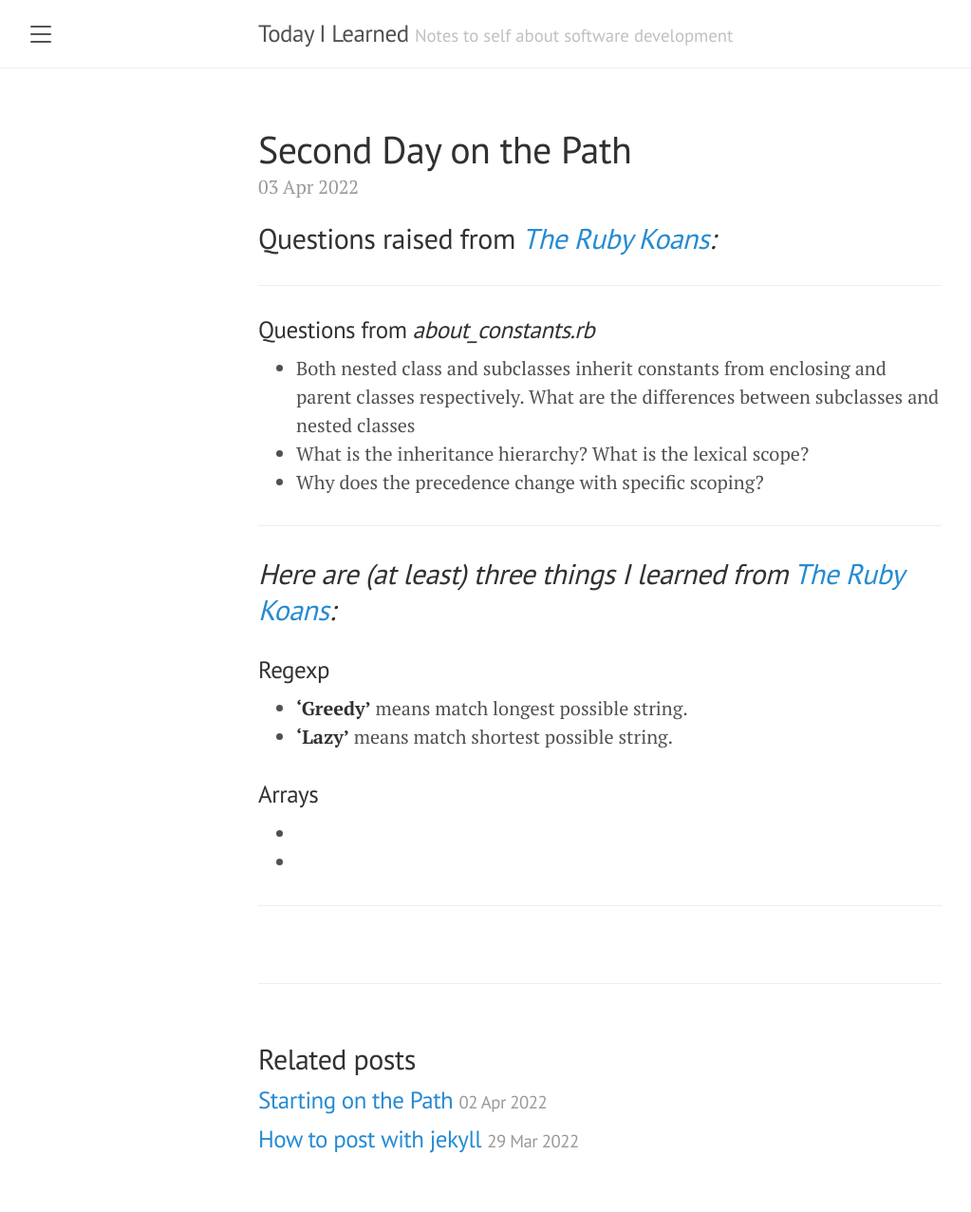
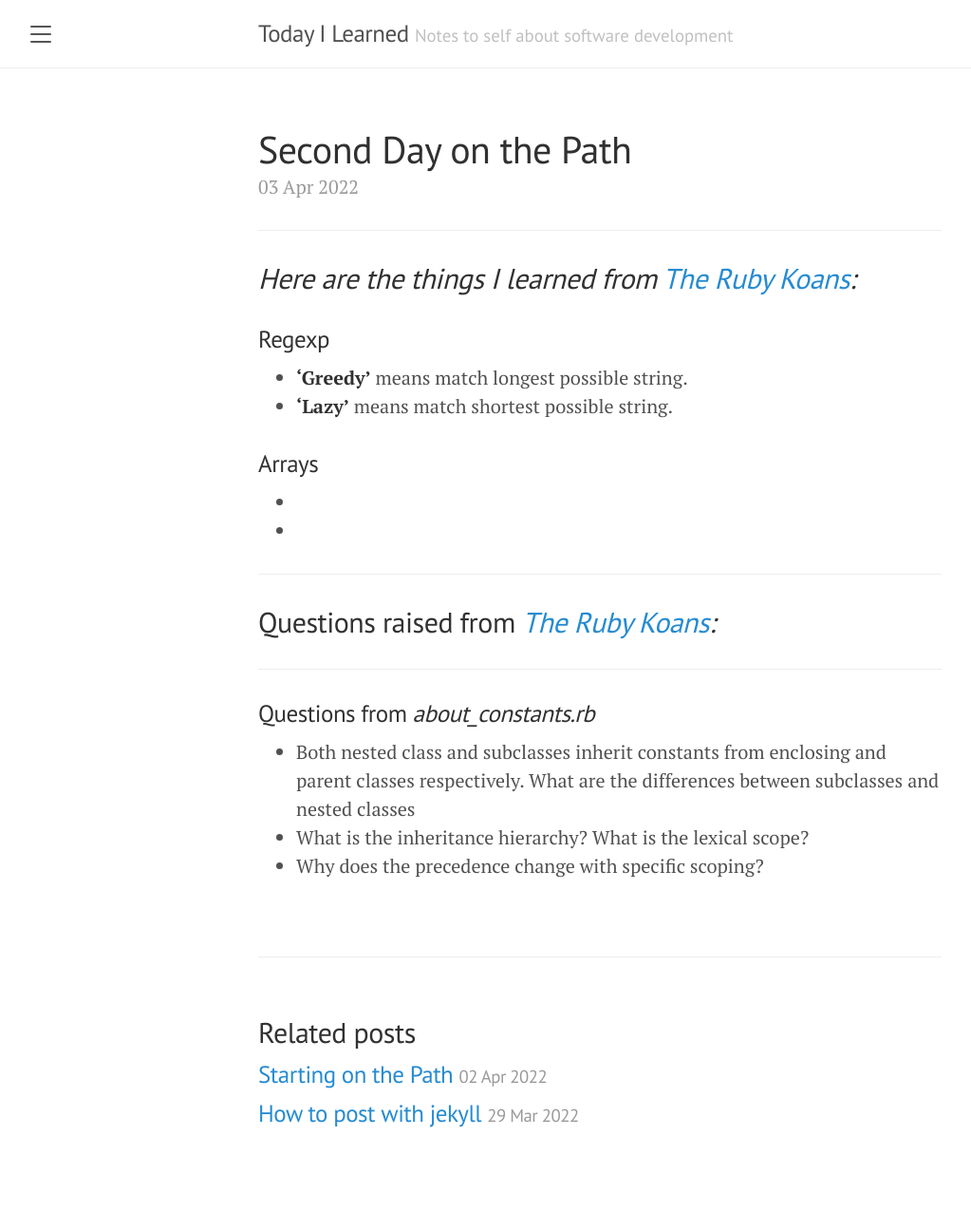
Before and after one commit to KevinDelaFuente/til, a Jekyll site: the page built from _posts/2022-04-03-Second Day on the Path to Enlightenment.md, in a window 1280 px wide. Shown: the whole page at 95% size, without its empty margins (8-1031 px from the left). Built offline with Jekyll 4.4.1, drawn with Linux system fonts in a browser that asks for light colours; after the commit the page ends 1248 px from its top, so only the background shows below that; part of the change alters nothing that is shown.

Commit message:
Update 2022-04-03-Second Day on the Path to Enlightenment.md

```diff
--- a/_posts/2022-04-03-Second Day on the Path to Enlightenment.md
+++ b/_posts/2022-04-03-Second Day on the Path to Enlightenment.md
@@ -3,16 +3,8 @@ layout: post
 title:  "Second Day on the Path"
 ---
 
-## Questions raised from _[The Ruby Koans](http://rubykoans.com/):_
 ---
-### Questions from _about_constants.rb_
-- Both nested class and subclasses inherit constants from enclosing and parent classes respectively. What are the differences between subclasses and nested classes
-- What is the inheritance hierarchy? What is the lexical scope?
-- Why does the precedence change with specific scoping?
-
-
----
-## _Here are (at least) three things I learned from [The Ruby Koans](http://rubykoans.com/):_
+## _Here are the things I learned from [The Ruby Koans](http://rubykoans.com/):_
 
 ### Regexp
   - **'Greedy'** means match longest possible string.
@@ -24,3 +16,10 @@ title:  "Second Day on the Path"
 
 
 ---
+
+## Questions raised from _[The Ruby Koans](http://rubykoans.com/):_
+---
+### Questions from _about_constants.rb_
+- Both nested class and subclasses inherit constants from enclosing and parent classes respectively. What are the differences between subclasses and nested classes
+- What is the inheritance hierarchy? What is the lexical scope?
+- Why does the precedence change with specific scoping?
```
